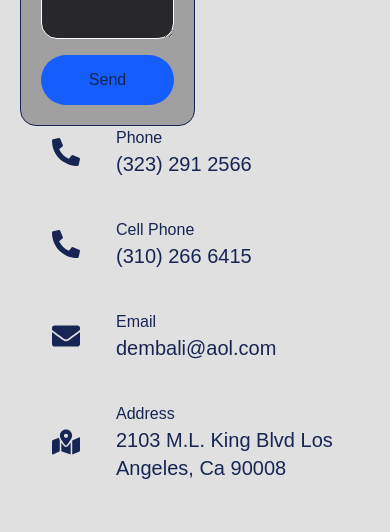
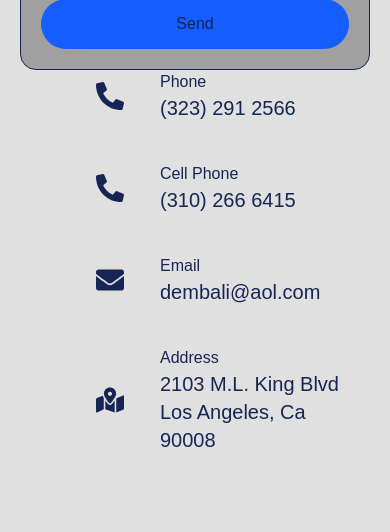
Before and after one commit to tazman230a/methods, a React (Vite) app: page / in a window 390 px wide. Shown: the part 3649-4181 px from the top of the page. Built offline with nearby package versions, Linux system fonts and the light colour scheme.

Commit message:
second mobile

```diff
--- a/src/components/sections/Contact.tsx
+++ b/src/components/sections/Contact.tsx
@@ -35,9 +35,9 @@ export const Contact = () => {
           </h1>
         </div>
 
-        <div className="flex-1 md:flex">
+        <div className="flex flex-col md:flex-row sm:py3">
           <EmailForm />
-          <div className="flex-1 flex items-center xl:justify-end order-1 xl:order-none mb-8 xl:mb-0">
+          <div className="flex items-center pl-11 xl:justify-end order-1 xl:order-none mb-8 xl:mb-0">
             <ul className="flex flex-col gap-10">
               {info.map((item, index) => {
                 return (
--- a/src/components/sections/Emailform.tsx
+++ b/src/components/sections/Emailform.tsx
@@ -3,7 +3,7 @@ import { Paragraph } from "../shared/Paragraph";
 
 export const EmailForm = () => {
   return (
-    <div className="w-1/2 p-5 border border-box-border bg-box-bg rounded-2xl">
+    <div className=" p-5 border border-box-border bg-box-bg rounded-2xl">
       <h1 className="text-center text-2xl font-bold">Let's work together</h1>
       <Paragraph className="text-xl text-center font-semibold py-2">
         We are looking forward to working with you.
```
